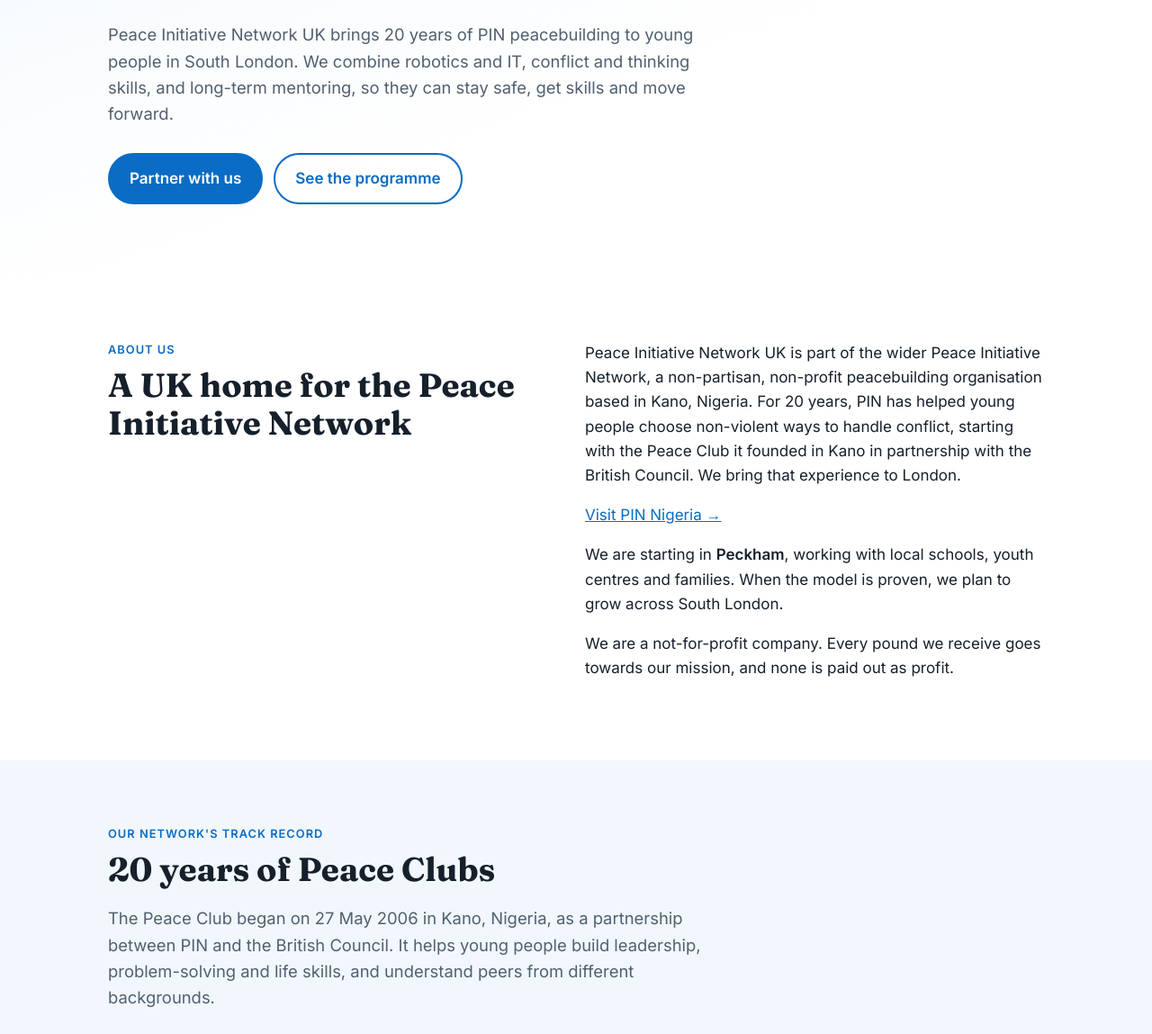
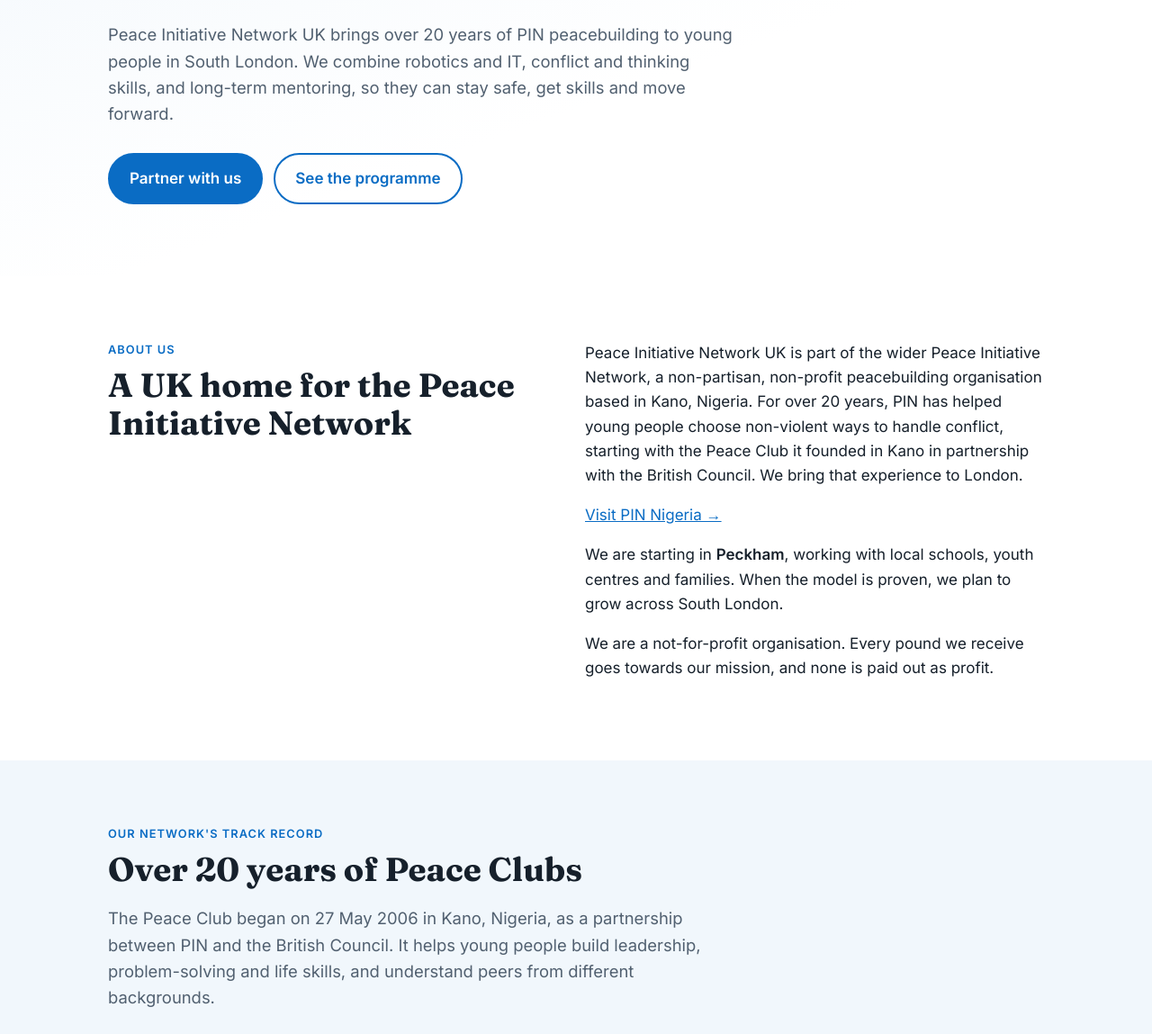
Before and after one commit to peaceinitiativenetworkuk/website, a plain HTML site: page index.html in a window 1280 px wide. Shown: the part 341-1490 px from the top of the page at 90% size. Drawn offline with Linux system fonts and the light colour scheme.

Commit message:
Add files via upload
Update wording from PIN Nigeria founder

```diff
--- a/index.html
+++ b/index.html
@@ -124,7 +124,7 @@ footer a{color:#fff}
   <div class="wrap">
     <span class="badge">Launching in Peckham</span>
     <h1>Building peace with young people, one skill at a time.</h1>
-    <p class="lede">Peace Initiative Network UK brings 20 years of PIN peacebuilding to young people in South London. We combine robotics and IT, conflict and thinking skills, and long-term mentoring, so they can stay safe, get skills and move forward.</p>
+    <p class="lede">Peace Initiative Network UK brings over 20 years of PIN peacebuilding to young people in South London. We combine robotics and IT, conflict and thinking skills, and long-term mentoring, so they can stay safe, get skills and move forward.</p>
     <div class="actions">
       <a class="btn btn-primary" href="#involved">Partner with us</a>
       <a class="btn btn-ghost" href="#programme">See the programme</a>
@@ -140,10 +140,10 @@ footer a{color:#fff}
       <h2>A UK home for the Peace Initiative Network</h2>
     </div>
     <div>
-      <p>Peace Initiative Network UK is part of the wider Peace Initiative Network, a non-partisan, non-profit peacebuilding organisation based in Kano, Nigeria. For 20 years, PIN has helped young people choose non-violent ways to handle conflict, starting with the Peace Club it founded in Kano in partnership with the British Council. We bring that experience to London.</p>
+      <p>Peace Initiative Network UK is part of the wider Peace Initiative Network, a non-partisan, non-profit peacebuilding organisation based in Kano, Nigeria. For over 20 years, PIN has helped young people choose non-violent ways to handle conflict, starting with the Peace Club it founded in Kano in partnership with the British Council. We bring that experience to London.</p>
       <p><a href="https://peaceinitiativenetwork.org" target="_blank" rel="noopener">Visit PIN Nigeria →</a></p>
       <p>We are starting in <strong>Peckham</strong>, working with local schools, youth centres and families. When the model is proven, we plan to grow across South London.</p>
-      <p>We are a not-for-profit company. Every pound we receive goes towards our mission, and none is paid out as profit.</p>
+      <p>We are a not-for-profit organisation. Every pound we receive goes towards our mission, and none is paid out as profit.</p>
     </div>
   </div>
 </section>
@@ -153,7 +153,7 @@ footer a{color:#fff}
 <section id="record" class="soft">
   <div class="wrap">
     <p class="eyebrow">Our network's track record</p>
-    <h2>20 years of Peace Clubs</h2>
+    <h2>Over 20 years of Peace Clubs</h2>
     <p class="lede">The Peace Club began on 27 May 2006 in Kano, Nigeria, as a partnership between PIN and the British Council. It helps young people build leadership, problem-solving and life skills, and understand peers from different backgrounds.</p>
     <div class="stats">
       <div class="stat"><b>2006</b><span>Founded in Kano with 7 schools and 50 members</span></div>
@@ -169,7 +169,7 @@ footer a{color:#fff}
       <figure><img src="img/westminster-hall.jpg" alt="Group of young delegates and guests in traditional and formal dress on the steps of Westminster Hall" loading="lazy">
         <figcaption><strong>Westminster Hall, October 2007</strong>Delegates invited by Lord Prescott, former Deputy Prime Minister, and British Council Nigeria.</figcaption></figure>
     </div>
-    <p class="note">Figures and photographs provided by Peace Initiative Network, Nigeria. PIN UK is a new, separate company that builds on this work in London.</p>
+    <p class="note">Figures and photographs provided by Peace Initiative Network, Nigeria. PIN UK builds on this success, bringing the Peace Initiative Network's work to young people in London.</p>
   </div>
 </section>
 
```
